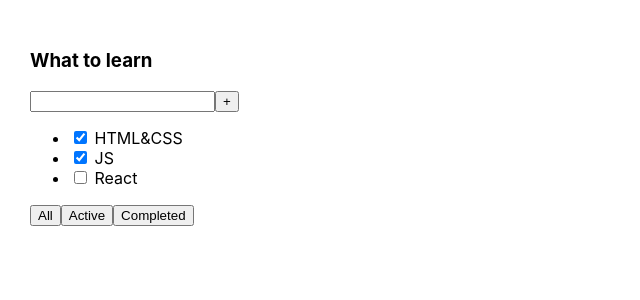
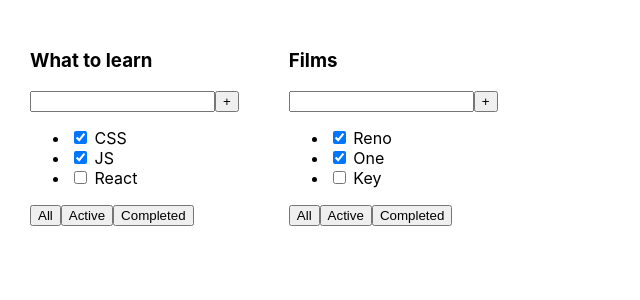
Before and after one commit to Falloutdevil/todolist_typescript, a React (Create React App) app: page / in a window 1280 px wide. Shown: the top 300 px of the page, without its empty margins (0-640 px from the left). Built offline with nearby package versions, Linux system fonts and the light colour scheme.

Commit message:
add Todolist.tsx

```diff
--- a/src/App.tsx
+++ b/src/App.tsx
@@ -1,26 +1,25 @@
 import React from 'react';
 import './App.css';
+import {TasksPropsType, Todolist} from './Todolist';
 
 function App() {
+
+    let tasks1: Array<TasksPropsType> = [
+        {id: 1, title: 'CSS', isDone: true},
+        {id: 2, title: 'JS', isDone: true},
+        {id: 3, title: 'React', isDone: false},
+    ]
+    let tasks2: Array<TasksPropsType> = [
+        {id: 1, title: 'Reno', isDone: true},
+        {id: 2, title: 'One', isDone: true},
+        {id: 3, title: 'Key', isDone: false},
+    ]
+
     return (
         <div className="App">
-            <div>
-                <h3>What to learn</h3>
-                <div>
-                    <input/>
-                    <button>+</button>
-                </div>
-                <ul>
-                    <li><input type="checkbox" checked={true}/> <span>HTML&CSS</span></li>
-                    <li><input type="checkbox" checked={true}/> <span>JS</span></li>
-                    <li><input type="checkbox" checked={false}/> <span>React</span></li>
-                </ul>
-                <div>
-                    <button>All</button>
-                    <button>Active</button>
-                    <button>Completed</button>
-                </div>
-            </div>
+            <Todolist title='What to learn' tasks={tasks1}/>
+            <Todolist title='Films' tasks={tasks2}/>
+
         </div>
     );
 }
--- /dev/null
+++ b/src/Todolist.tsx
@@ -0,0 +1,33 @@
+import React from 'react';
+
+type TodolistPropsType = {
+    title: string
+    tasks: TasksPropsType[]
+}
+
+export type TasksPropsType = {
+    id: number
+    title: string
+    isDone: boolean
+}
+
+export const Todolist:React.FC<TodolistPropsType> = ({title, tasks}) => {
+    return (
+        <div><h3>{title}</h3>
+            <div>
+                <input/>
+                <button>+</button>
+            </div>
+            <ul>
+                <li><input type="checkbox" checked={tasks[0].isDone}/> <span>{tasks[0].title}</span></li>
+                <li><input type="checkbox" checked={tasks[1].isDone}/> <span>{tasks[1].title}</span></li>
+                <li><input type="checkbox" checked={tasks[2].isDone}/> <span>{tasks[2].title}</span></li>
+            </ul>
+            <div>
+                <button>All</button>
+                <button>Active</button>
+                <button>Completed</button>
+            </div>
+        </div>
+    )
+}
```
